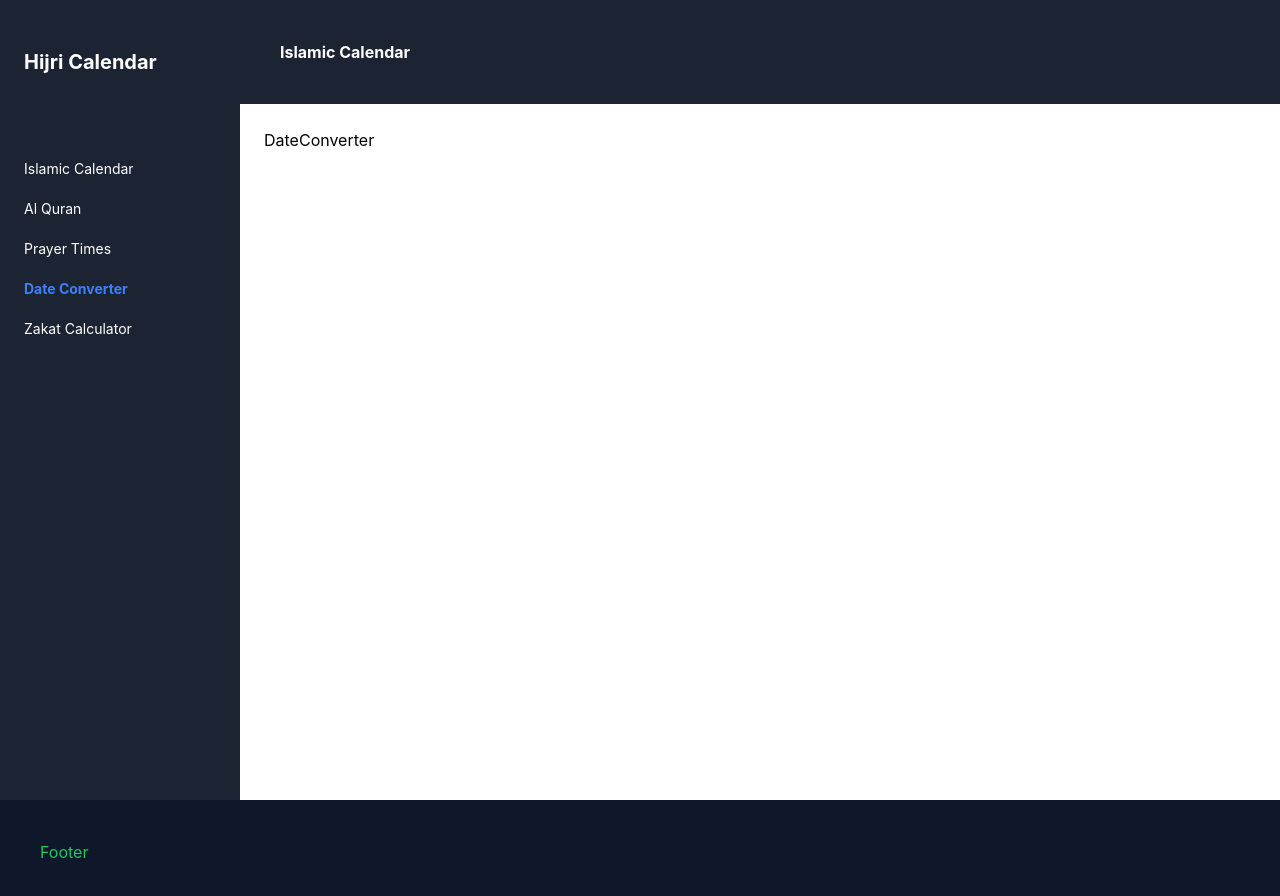
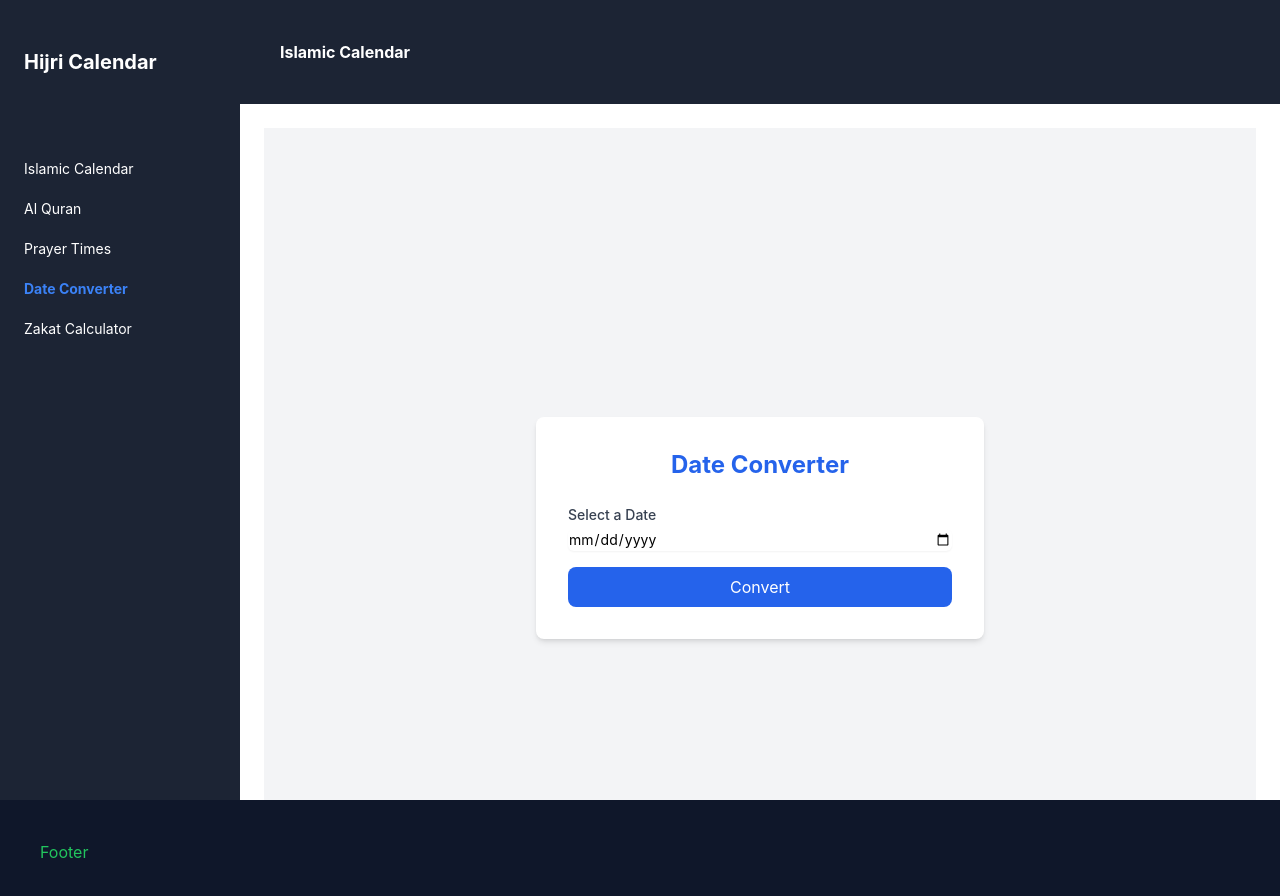
Before and after one commit to somu46/Islamic-calendar, a React (Create React App) app: page /date-converter in a window 1280 px wide. Shown: the top 896 px of the page. Built offline with nearby package versions, Linux system fonts and the light colour scheme.

Commit message:
`feat: Added date conversion functionality to DateConverter component`

```diff
--- a/src/Pages/DateConverter/DateConverter.js
+++ b/src/Pages/DateConverter/DateConverter.js
@@ -1,9 +1,77 @@
-import React from 'react'
+import React, { useState } from 'react';
+import { getDateChanger } from '../../apiServices/apiServices';
 
 export const DateConverter = () => {
+  const [selectedDate, setSelectedDate] = useState('');
+  const [convertedDate, setConvertedDate] = useState('');
+  const [error, setError] = useState('');
+
+  const formatDateToDDMMYYYY = (date) => {
+    const [year, month, day] = date.split('-');
+    return `${day}-${month}-${year}`;
+  };
+
+  const handleConvert = async () => {
+    if (!selectedDate) {
+      setError('Please select a date first.');
+      setConvertedDate('');
+      return;
+    }
+
+    const formattedDate = formatDateToDDMMYYYY(selectedDate);
+    console.log('Formatted Date for API:', formattedDate); // Debug formatted date
+
+    try {
+      const result = await getDateChanger(formattedDate);
+      console.log('Converted Date Result:', result); // Debug API result
+      setConvertedDate(result);
+      setError('');
+    } catch (err) {
+      console.error('Conversion Error:', err);
+      setError('Failed to convert the date. Please try again.');
+      setConvertedDate('');
+    }
+  };
+
   return (
-    <div>DateConverter</div>
-  )
-}
+    <div className="flex flex-col items-center justify-center min-h-screen bg-gray-100">
+      <div className="bg-white shadow-md rounded-lg p-8 w-full max-w-md">
+        <h1 className="text-2xl font-bold mb-6 text-center text-blue-600">
+          Date Converter
+        </h1>
+        <div className="mb-4">
+          <label htmlFor="date" className="block text-sm font-medium text-gray-700">
+            Select a Date
+          </label>
+          <input
+            type="date"
+            id="date"
+            name="date"
+            value={selectedDate}
+            onChange={(e) => {
+              setSelectedDate(e.target.value);
+              console.log('Selected Date:', e.target.value); // Debugging log
+            }}
+            className="mt-1 block w-full rounded-md border-gray-300 shadow-sm focus:ring-blue-500 focus:border-blue-500 sm:text-sm"
+          />
+        </div>
+        <button
+          onClick={handleConvert}
+          className="w-full py-2 px-4 bg-blue-600 text-white rounded-lg hover:bg-blue-700 focus:ring-2 focus:ring-blue-500 focus:ring-offset-2 focus:outline-none"
+        >
+          Convert
+        </button>
+        {convertedDate && typeof convertedDate === 'string' && (
+          <p className="mt-4 text-green-600 text-center">
+            Converted Date: <strong>{convertedDate}</strong>
+          </p>
+        )}
+        {error && (
+          <p className="mt-4 text-red-600 text-center">{error}</p>
+        )}
+      </div>
+    </div>
+  );
+};
 
 export default DateConverter;
```
